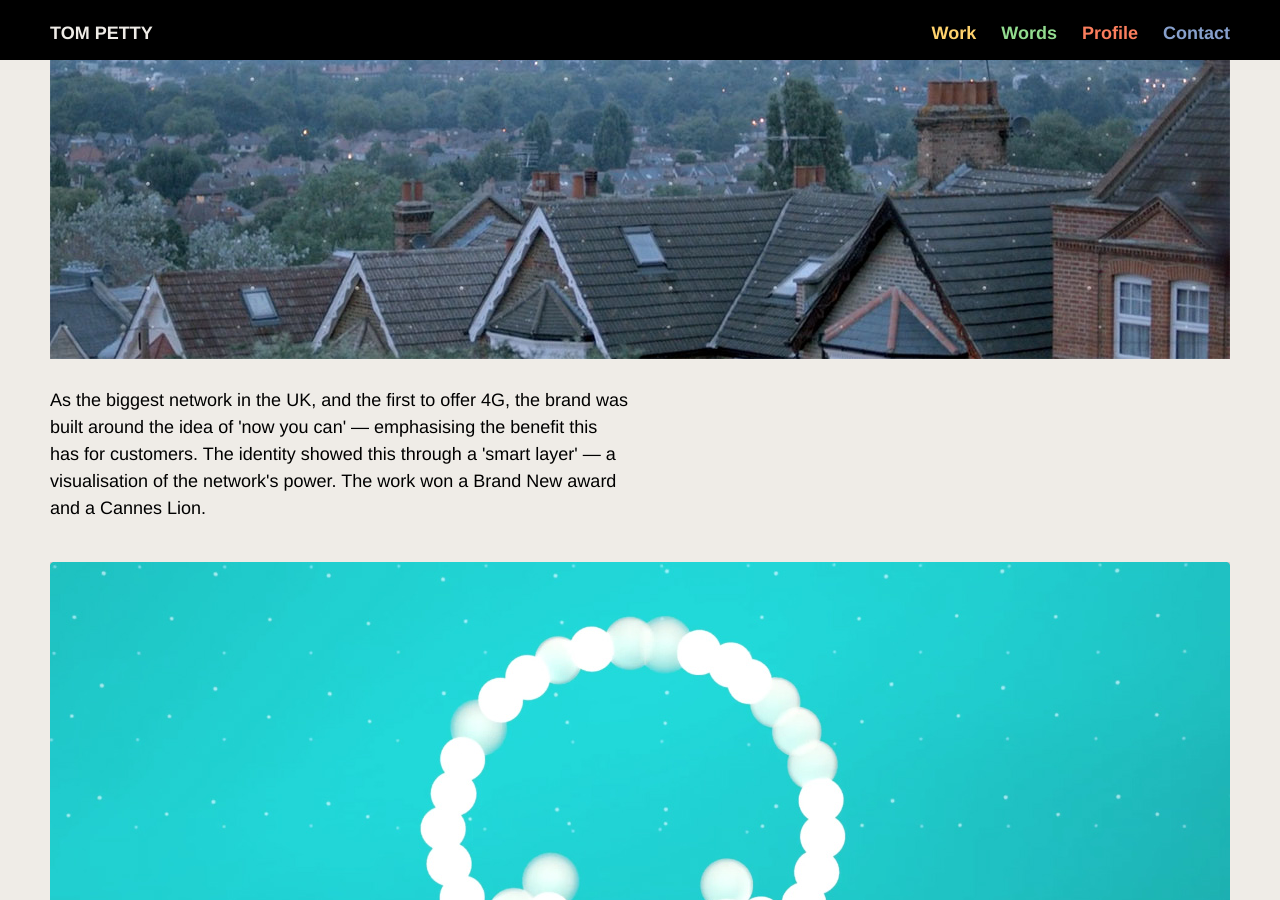
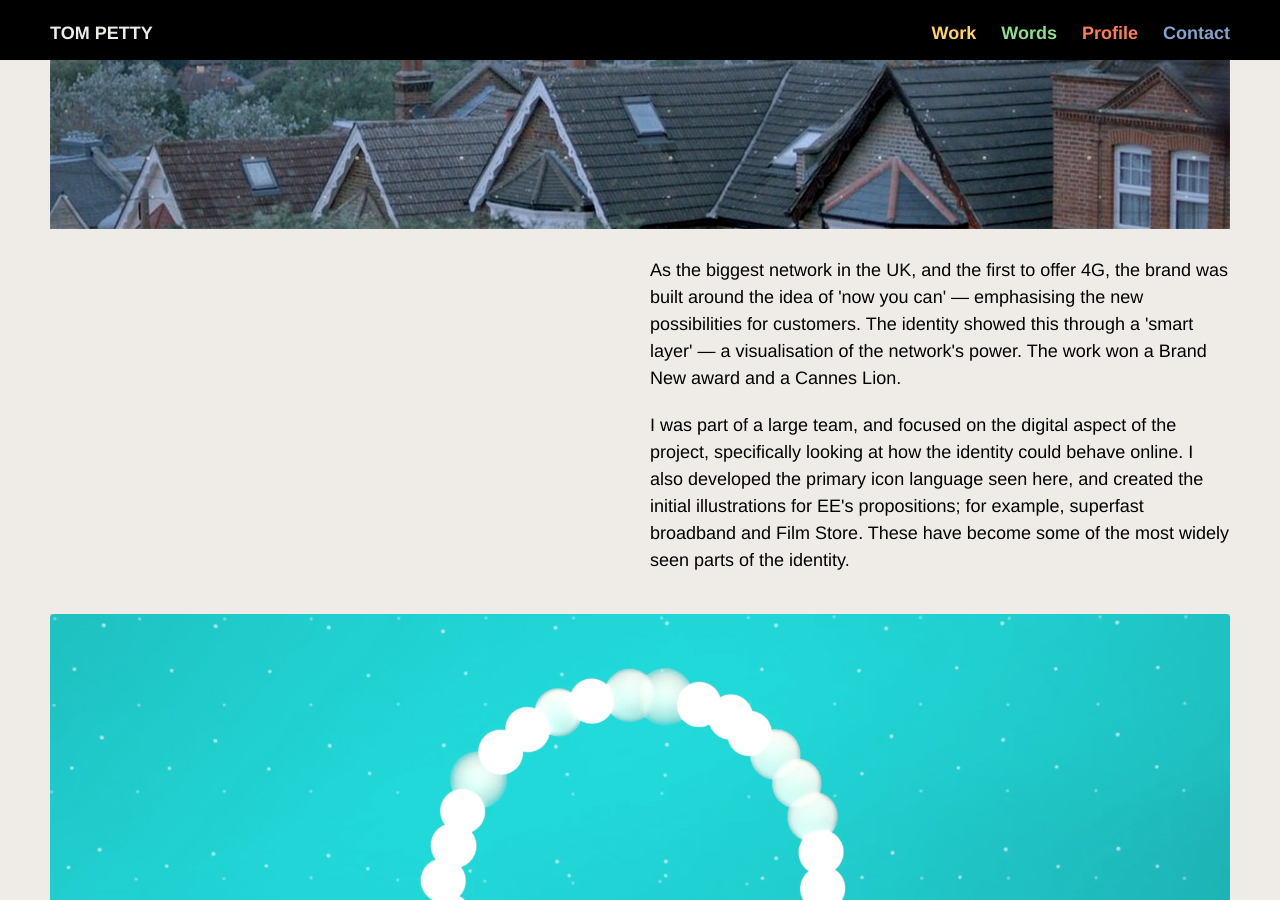
Before and after one commit to anothertompetty/portfolio, a Jekyll site: the page built from ee.html, in a window 1280 px wide and 900 px high, scrolled down 1506 px. Built offline with Jekyll 4.4.1, drawn with Linux system fonts in a browser that asks for light colours; nearby versions of some CDN libraries; Markdown is read by kramdown in place of the engine named in the settings; some of the changed text lies outside the part shown.

Commit message:
updating project story

```diff
--- a/ee.html
+++ b/ee.html
@@ -8,11 +8,7 @@
 
 			<h2 class="project-title">EE</h2>
 
-			<h2>Polligraf is a simple tool that
-			lets users poll their social networks,
-			and generate beautiful infographics with
-			the results. I designed the iPhone app,
-			launch site and event materials.</h2>
+			<h2>Working on the biggest brand launch of the decade</h2>
 
 		</div>
 
@@ -26,19 +22,19 @@
 
 		<img src="img/ee/ee10.jpg">
 
-		<p class="left">As the biggest network in the UK, and the first to offer 4G, the brand was built around the idea of 'now you can' &mdash; emphasising the benefit this has for customers. The identity showed this through a 'smart layer' &mdash; a visualisation of the network's power. The work won a Brand New award and a Cannes Lion.</p>
+		<p class="right">As the biggest network in the UK, and the first to offer 4G, the brand was built around the idea of 'now you can' &mdash; emphasising the new possibilities for customers. The identity showed this through a 'smart layer' &mdash; a visualisation of the network's power. The work won a Brand New award and a Cannes Lion.</p>
+
+		<p class="right">I was part of a large team, and focused on the digital aspect of the project, specifically looking at how the identity could behave online. I also developed the primary icon language seen here, and created the initial illustrations for EE's propositions; for example, superfast broadband and Film Store. These have become some of the most widely seen parts of the identity.</p>
 
 		<img src="img/ee/ee1.jpg">
 
 		<img src="img/ee/ee2.jpg">
 
-		<p class="right">I was part of a large team, and focused on the digital aspect of the project, specifically looking at how the identity could behave online. I also developed the icon language, and created the initial illustrations for EE's propositions; for example, superfast broadband and Film Store. These have become some of the most widely seen parts of the identity.
-
 		<p class="right">The illustrations were developed to work online, on telly and in store. They needed to be able to adopt behaviours, and communicate complicated things (like 4G) to people in a way that was easily understood. Some of the initial rough development work can be seen at the end.</p>
 
 		<img src="img/ee/ee8.jpg">
 
-		<p class="right">You can now see this work everywhere in the UK. Numerous agencies have rolled out large ad campaigns and there's an EE store in pretty much every town.</p>
+		<p class="right">You can now see this work everywhere in the UK. Numerous agencies have rolled out massive ad campaigns and there's an EE store in pretty much every town.</p>
 
 		<p class="right">I've left out a lot of work that I can't show in public, and have tried to focus on the parts that I had a large hand in developing. However, loads of amazing people worked on this project, and I certainly can't take the credit for it. All images here are &copy; EE, Wolff Olins or their respective owners.</p>
 
```
